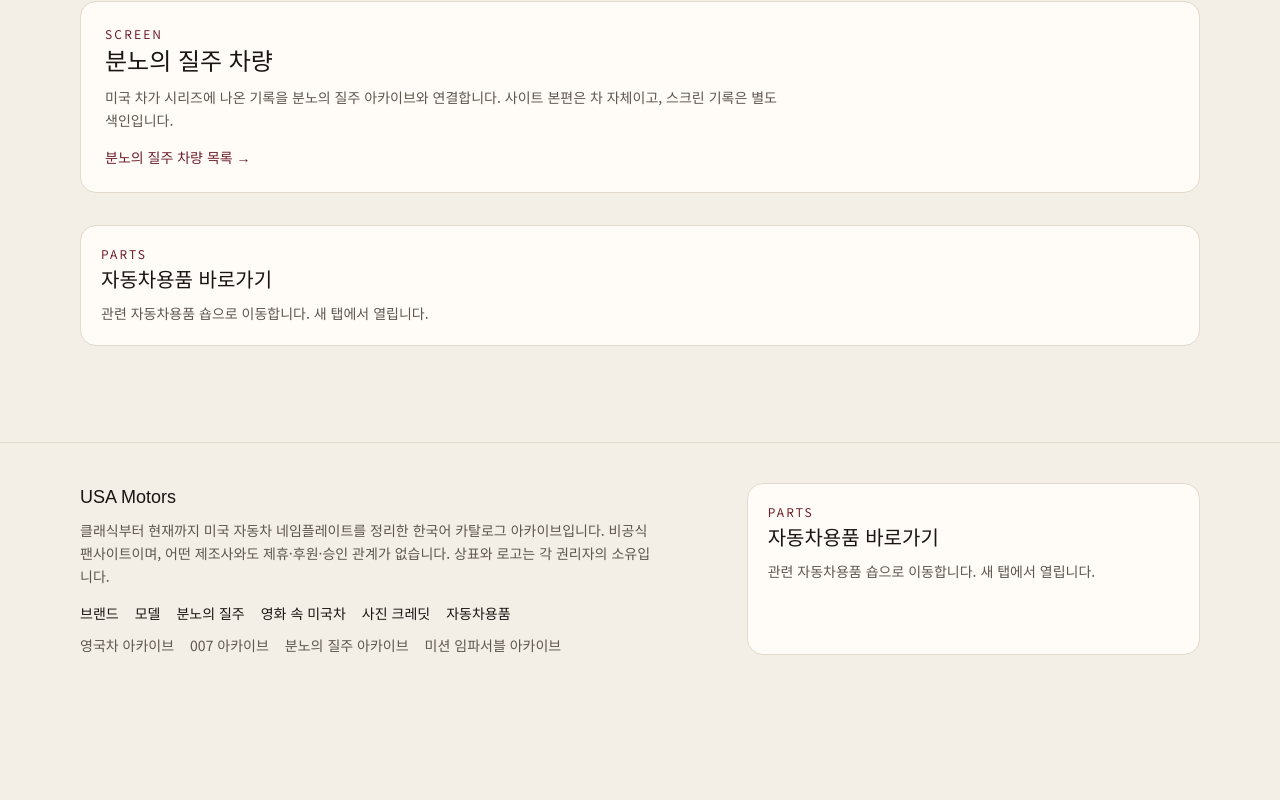
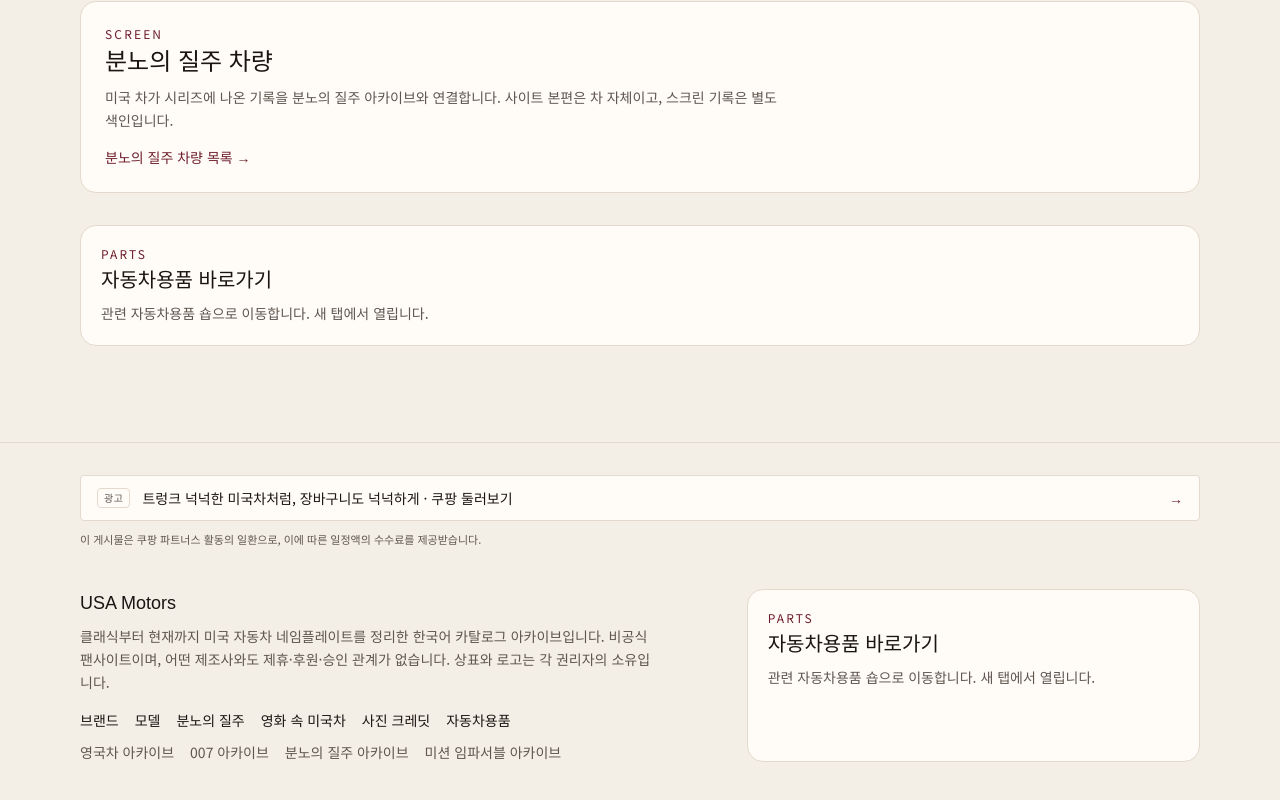
Before and after one commit to eomjinseong-art/usa-motors, a Next.js app: page / in a window 1280 px wide. Shown: the part 2552-3352 px from the top of the page. Before the commit the page ends 3247 px from the top, so only its background shows below. Built offline with nearby package versions, Linux system fonts and the light colour scheme; no server answers.

Commit message:
feat: 하단 쿠팡 파트너스 배너 추가 (#6)
푸터에 쿠팡 파트너스 광고 배너(광고 라벨·공정위 고지 포함)를 추가합니다. rel=sponsored noopener noreferrer nofollow, 새 탭.

```diff
--- /dev/null
+++ b/components/CoupangBanner.tsx
@@ -0,0 +1,26 @@
+const COUPANG_PARTNERS_URL = "https://link.coupang.com/a/hsdzLh1vB6";
+
+/** 하단 쿠팡 파트너스 배너 (광고). 링크는 수익 추적용이므로 수정하지 마세요. */
+export function CoupangBanner({ className = "" }: { className?: string }) {
+  return (
+    <aside aria-label="광고" className={`mx-auto max-w-6xl px-4 pt-8 ${className}`}>
+      <a
+        href={COUPANG_PARTNERS_URL}
+        target="_blank"
+        rel="sponsored noopener noreferrer nofollow"
+        className="flex items-center gap-3 rounded-sm border border-line bg-card px-4 py-3 text-sm text-ink transition-colors hover:border-accent hover:text-accent"
+      >
+        <span className="shrink-0 rounded-sm border border-line px-1.5 py-0.5 text-[10px] tracking-wider text-muted">
+          광고
+        </span>
+        <span className="min-w-0 flex-1">트렁크 넉넉한 미국차처럼, 장바구니도 넉넉하게 · 쿠팡 둘러보기</span>
+        <span aria-hidden="true" className="shrink-0 text-accent">
+          →
+        </span>
+      </a>
+      <p className="mt-2 text-[11px] leading-5 text-muted">
+        이 게시물은 쿠팡 파트너스 활동의 일환으로, 이에 따른 일정액의 수수료를 제공받습니다.
+      </p>
+    </aside>
+  );
+}
--- a/components/Footer.tsx
+++ b/components/Footer.tsx
@@ -1,3 +1,4 @@
+import { CoupangBanner } from "@/components/CoupangBanner";
 import Link from "next/link";
 import { PartsCta } from "@/components/PartsCta";
 import {
@@ -19,6 +20,7 @@ const ARCHIVE_LINKS = [
 export function Footer() {
   return (
     <footer className="mt-16 border-t border-line">
+      <CoupangBanner />
       <div className="mx-auto grid max-w-6xl gap-8 px-4 py-10 md:grid-cols-[1.4fr_1fr]">
         <div>
           <p className="font-serif text-lg">{SITE_NAME}</p>
```
